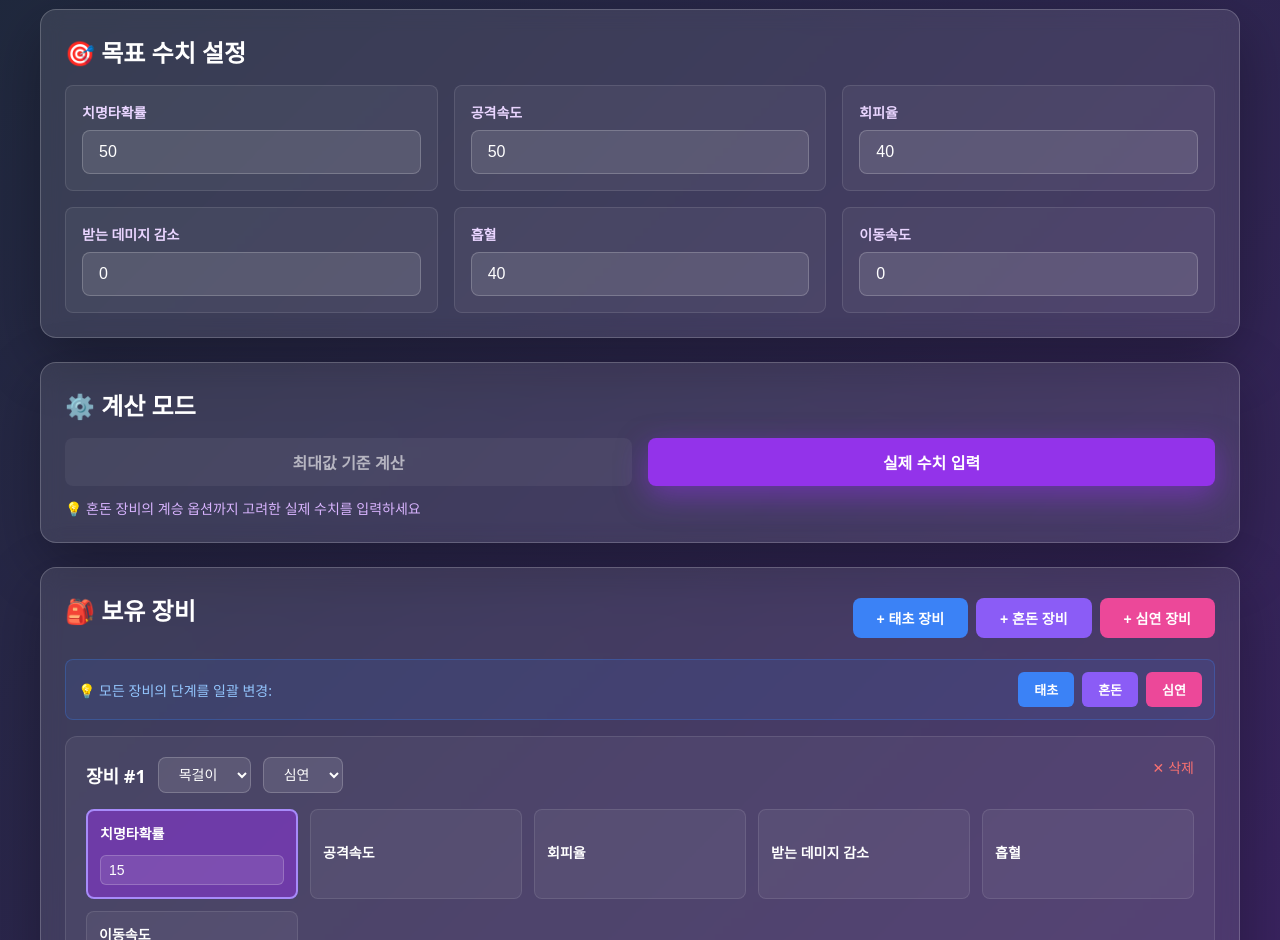
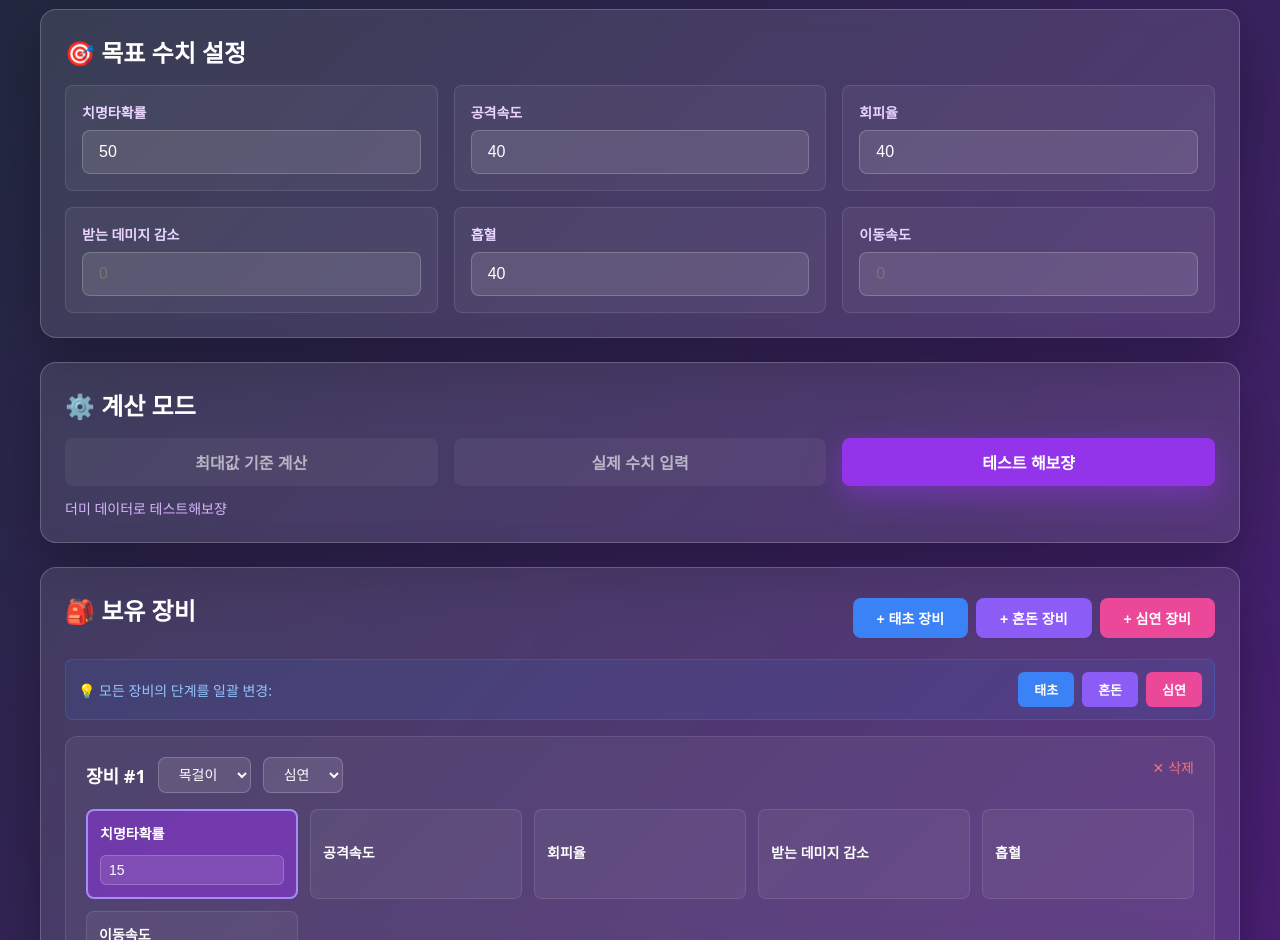
Before and after one commit to worldsource93/evil-hunter-tycoon-item-option-calculator, a React (Vite) app: page / in a window 1280 px wide. Shown: the part 160-1100 px from the top of the page. Built offline with nearby package versions, Linux system fonts and the light colour scheme.

Commit message:
chore: Add Test UI

```diff
--- a/src/component/EquipmentCalculator.jsx
+++ b/src/component/EquipmentCalculator.jsx
@@ -324,7 +324,7 @@ const EquipmentCalculator = () => {
   // 상태 관리
   const [targetValues, setTargetValues] = useState({
     critRate: 50,
-    atkSpeed: 50,
+    atkSpeed: 40,
     evasion: 40,
     dmgReduce: 0,
     lifesteal: 40,
@@ -334,7 +334,7 @@ const EquipmentCalculator = () => {
   // 목업 데이터 생성 함수 (주석 처리 - 테스트용)
   const generateMockData = () => {
     const mockItems = [];
-    const mockCount = 30;
+    const mockCount = 15;
     const tiers = ['태초', '혼돈', '심연'];
     const targetOptions = ['critRate', 'atkSpeed', 'evasion', 'lifesteal'];
 
@@ -379,10 +379,10 @@ const EquipmentCalculator = () => {
   //     options: {}
   //   }));
   // });
-
   const [items, setItems] = useState(generateMockData());
 
   const [useActualValues, setUseActualValues] = useState(true);
+  const [useTestValues, setUseTestValues] = useState(true);
   const [showResults, setShowResults] = useState(false);
 
   // 아이템 추가
@@ -870,7 +870,7 @@ const EquipmentCalculator = () => {
                   type="number"
                   min="0"
                   max="100"
-                  value={targetValues[option.id]}
+                  value={targetValues[option.id] === 0 ? '' : targetValues[option.id]}
                   onChange={(e) => updateTargetValue(option.id, e.target.value)}
                   style={styles.input}
                   placeholder="0"
@@ -889,18 +889,17 @@ const EquipmentCalculator = () => {
             <button
               onClick={() => {
                 setUseActualValues(false);
-                setItems(prevItems => prevItems.map(item => {
-                  const newOptions = {};
-                  Object.keys(item.options).forEach(optionId => {
-                    const option = optionTypes.find(o => o.id === optionId);
-                    newOptions[optionId] = tierMaxValues[item.tier][option.group];
-                  });
-                  return { ...item, options: newOptions };
-                }));
+                setUseTestValues(false);
+                setItems(itemTypes.map((type, index) => ({
+                  id: Date.now() + index,
+                  tier: '태초',
+                  itemType: type,
+                  options: {}
+                })));
               }}
               style={{
                 ...styles.button,
-                ...(useActualValues ? styles.buttonInactive : styles.buttonActive)
+                ...((!useActualValues && !useTestValues) ? styles.buttonActive : styles.buttonInactive)
               }}
             >
               최대값 기준 계산
@@ -908,26 +907,40 @@ const EquipmentCalculator = () => {
             <button
               onClick={() => {
                 setUseActualValues(true);
-                setItems(prevItems => prevItems.map(item => {
-                  const newOptions = {};
-                  Object.keys(item.options).forEach(optionId => {
-                    newOptions[optionId] = 0;
-                  });
-                  return { ...item, options: newOptions };
-                }));
+                setUseTestValues(false);
+                setItems(itemTypes.map((type, index) => ({
+                  id: Date.now() + index,
+                  tier: '태초',
+                  itemType: type,
+                  options: {}
+                })));
               }}
               style={{
                 ...styles.button,
-                ...(useActualValues ? styles.buttonActive : styles.buttonInactive)
+                ...((useActualValues && !useTestValues) ? styles.buttonActive : styles.buttonInactive)
+              }}
+              >
+              실제 수치 입력
+            </button>
+            <button
+              onClick={() => {
+                setUseActualValues(true);
+                setUseTestValues(true);
+                setItems(generateMockData());
+              }}
+              style={{
+                ...styles.button,
+                ...(useActualValues && useTestValues ? styles.buttonActive : styles.buttonInactive)
               }}
             >
-              실제 수치 입력
+              테스트 해보쟝
             </button>
           </div>
           <p style={styles.hint}>
-            {useActualValues
-              ? '💡 혼돈 장비의 계승 옵션까지 고려한 실제 수치를 입력하세요'
-              : '💡 각 단계별 최대 수치를 기준으로 계산합니다'}
+            {
+              useActualValues && !useTestValues ? '💡 실제 장비 옵션 수치를 입력하세요'
+              : !useActualValues && !useTestValues ? '💡 각 단계별 최대 수치를 기준으로 계산합니다'
+              : '더미 데이터로 테스트해보쟝'}
           </p>
         </div>
 
@@ -1104,10 +1117,10 @@ const EquipmentCalculator = () => {
                                   type="number"
                                   min="0"
                                   max={maxValue}
-                                  value={item.options[option.id]}
+                                  value={item.options[option.id] === 0 ? '' : item.options[option.id]}
                                   onChange={(e) => updateItemOptionValue(item.id, option.id, e.target.value)}
                                   style={styles.optionInput}
-                                  placeholder="수치 입력"
+                                  placeholder="0"
                                 />
                               ) : (
                                 <div style={styles.optionMax}>
```
